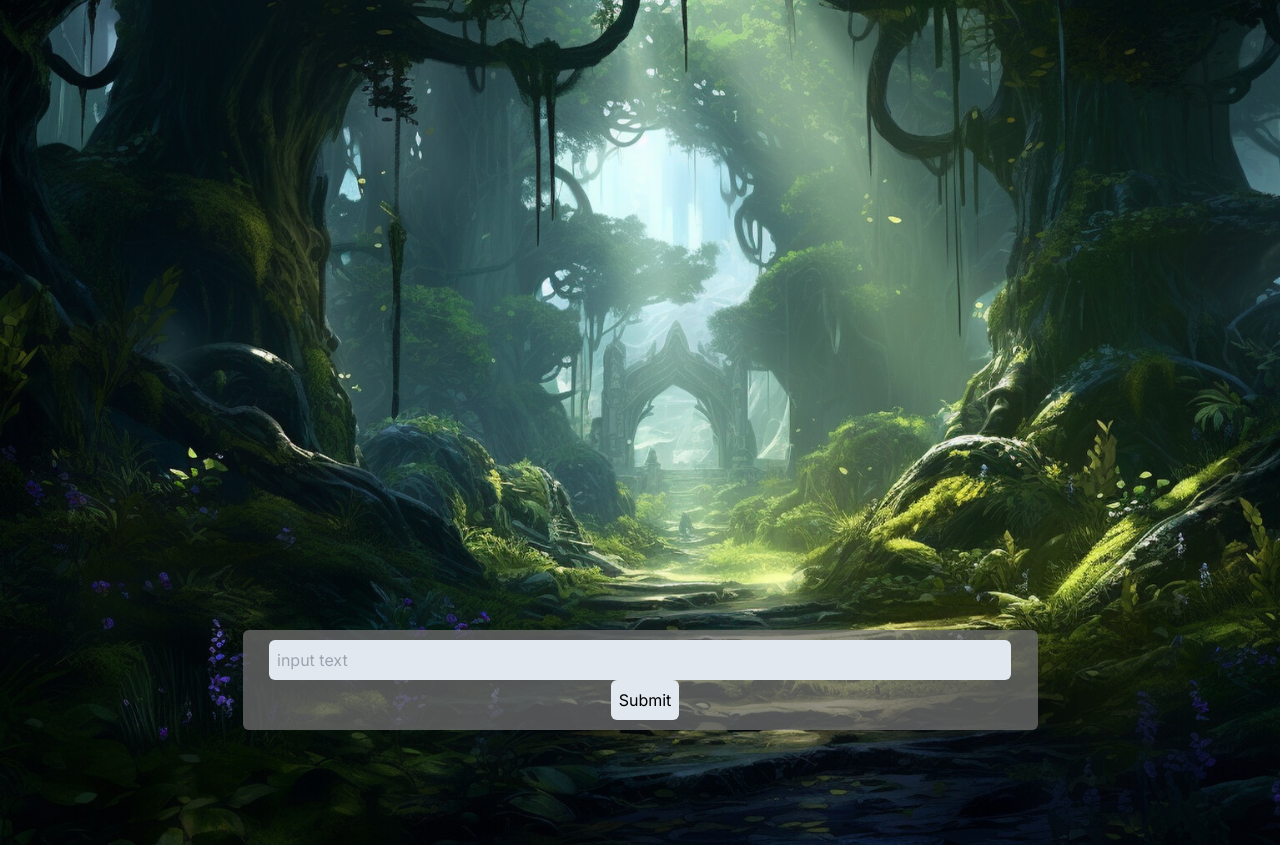
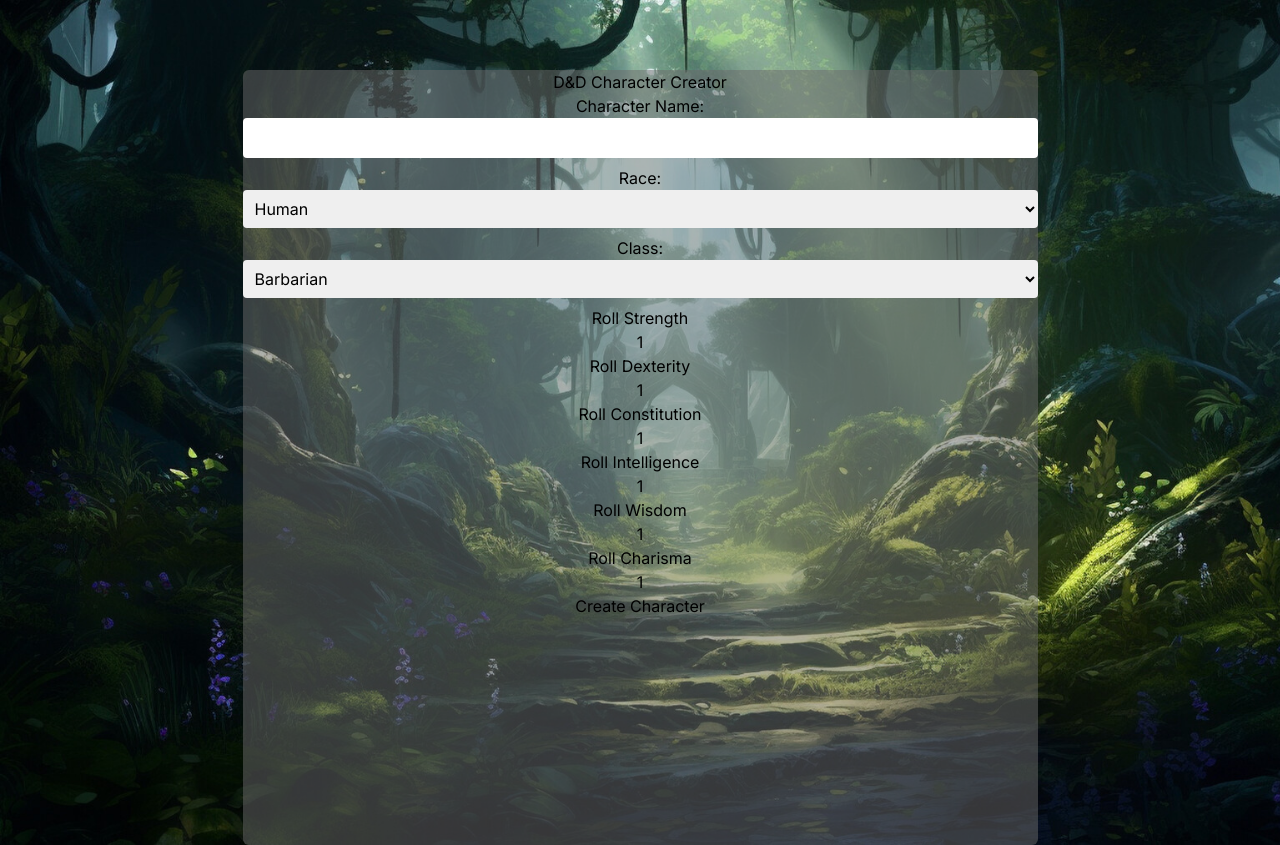
Before and after one commit to ShaneSaw1705/aiDungeon, a Next.js app: page / in a window 1280 px wide. Built offline with nearby package versions, Linux system fonts and the light colour scheme.

Commit message:
change routing and add character form on the home page

```diff
--- a/app/combat/CombatInterface.tsx
+++ /dev/null
@@ -1,9 +0,0 @@
-const CombatInterface = () => {
-  return (
-    <div>
-      <canvas id="canvas" width="1200" height="800"></canvas>
-    </div>
-  )
-}
-
-export default CombatInterface
--- a/app/combat/page.tsx
+++ /dev/null
@@ -1,9 +0,0 @@
-import CombatInterface from "./CombatInterface"
-
-const Combat = () => {
-  return (
-    <CombatInterface />
-  )
-}
-
-export default Combat
--- a/app/page.tsx
+++ b/app/page.tsx
@@ -1,12 +1,133 @@
-import React from 'react'
-import FormResponse from './FormResponse'
-import Form from './Form'
+'use client'
 
+import { useState } from 'react'
 
-export default function Home() {
+export default function HomePage() {
+  const [formData, setFormData] = useState({
+    charName: '',
+    race: 'Human',
+    class: 'Barbarian',
+    strength: 1,
+    dexterity: 1,
+    constitution: 1,
+    intelligence: 1,
+    wisdom: 1,
+    charisma: 1,
+  })
+
+  function getRandomNumber(min: number, max: number) {
+    min = Math.ceil(min)
+    max = Math.floor(max)
+    return Math.floor(Math.random() * (max - min + 1)) + min
+  }
+
+  function handleRoll(e) {
+    e.preventDefault()
+    const { name } = e.target
+    setFormData((prevState) => ({
+      ...prevState,
+      [name]: getRandomNumber(3, 18),
+    }))
+    console.log(formData)
+  }
+
+  const handleChange = (e) => {
+    const { name, value } = e.target
+    setFormData((prevState) => ({
+      ...prevState,
+      [name]: value,
+    }))
+  }
+
+  const handleSubmit = (e) => {
+    e.preventDefault()
+    console.log('Form submitted with data:', formData)
+  }
+
   return (
-    <div>
-      <Form />
+    <div className="relative bottom-0 right-0 left-0 w-[795px] bg-[#6d6d6d] text-center h-[775px] m-auto mt-[70px] align-bottom rounded-md bg-opacity-50">
+      <h2>D&D Character Creator</h2>
+      <div className="">
+        <form onSubmit={handleSubmit}>
+          <label htmlFor="charName">Character Name:</label>
+          <input
+            type="text"
+            id="charName"
+            className="text-black w-full p-2 mb-2 box-border rounded"
+            name="charName"
+            value={formData.charName}
+            onChange={handleChange}
+            required
+          />
+
+          <label htmlFor="race">Race:</label>
+          <select
+            id="race"
+            name="race"
+            className="text-black w-full p-2 mb-2 box-border rounded"
+            value={formData.race}
+            onChange={handleChange}
+            required
+          >
+            <option value="Human">Human</option>
+            <option value="Elf">Elf</option>
+            <option value="Dwarf">Dwarf</option>
+            <option value="Halfling">Halfling</option>
+            <option value="Dragonborn">Dragonborn</option>
+            <option value="Half-Elf">Half-Elf</option>
+            <option value="Half-Orc">Half-Orc</option>
+            <option value="Tiefling">Tiefling</option>
+          </select>
+
+          <label htmlFor="class">Class:</label>
+          <select
+            id="class"
+            name="class"
+            className="text-black w-full p-2 mb-2 box-border rounded"
+            value={formData.class}
+            onChange={handleChange}
+            required
+          >
+            <option value="Barbarian">Barbarian</option>
+            <option value="Bard">Bard</option>
+            <option value="Cleric">Cleric</option>
+            <option value="Druid">Druid</option>
+            <option value="Fighter">Fighter</option>
+            <option value="Monk">Monk</option>
+            <option value="Paladin">Paladin</option>
+            <option value="Ranger">Ranger</option>
+            <option value="Rogue">Rogue</option>
+            <option value="Sorcerer">Sorcerer</option>
+            <option value="Warlock">Warlock</option>
+            <option value="Wizard">Wizard</option>
+          </select>
+          <button type="button" onClick={handleRoll} name="strength">
+            Roll Strength
+          </button>
+          <p>{formData.strength}</p>
+          <button type="button" onClick={handleRoll} name="dexterity">
+            Roll Dexterity
+          </button>
+          <p>{formData.dexterity}</p>
+          <button type="button" onClick={handleRoll} name="constitution">
+            Roll Constitution
+          </button>
+          <p>{formData.constitution}</p>
+          <button type="button" onClick={handleRoll} name="intelligence">
+            Roll Intelligence
+          </button>
+          <p>{formData.intelligence}</p>
+          <button type="button" onClick={handleRoll} name="wisdom">
+            Roll Wisdom
+          </button>
+          <p>{formData.wisdom}</p>
+          <button type="button" onClick={handleRoll} name="charisma">
+            Roll Charisma
+          </button>
+          <p>{formData.charisma}</p>
+          <button type="submit">Create Character</button>
+        </form>
+      </div>
     </div>
   )
 }
--- a/app/Form.tsx
+++ b/app/quest/Form.tsx
@@ -22,8 +22,6 @@
   ) {
     setFormState(e.target.value)
   }
-
-
 
   return (
     <>
--- /dev/null
+++ b/app/quest/combat/page.tsx
@@ -0,0 +1,9 @@
+
+
+const Combat = () => {
+  return (
+    <canvas id="canvas" width="1200" height="800"></canvas>
+  )
+}
+
+export default Combat
--- /dev/null
+++ b/app/quest/page.tsx
@@ -0,0 +1,9 @@
+import Form from "./Form"
+
+const QuestPage = () => {
+  return (
+    <Form />
+  )
+}
+
+export default QuestPage
```
Also changed, not shown: app/quest/FormResponse.tsx (renamed from app/FormResponse.tsx).
